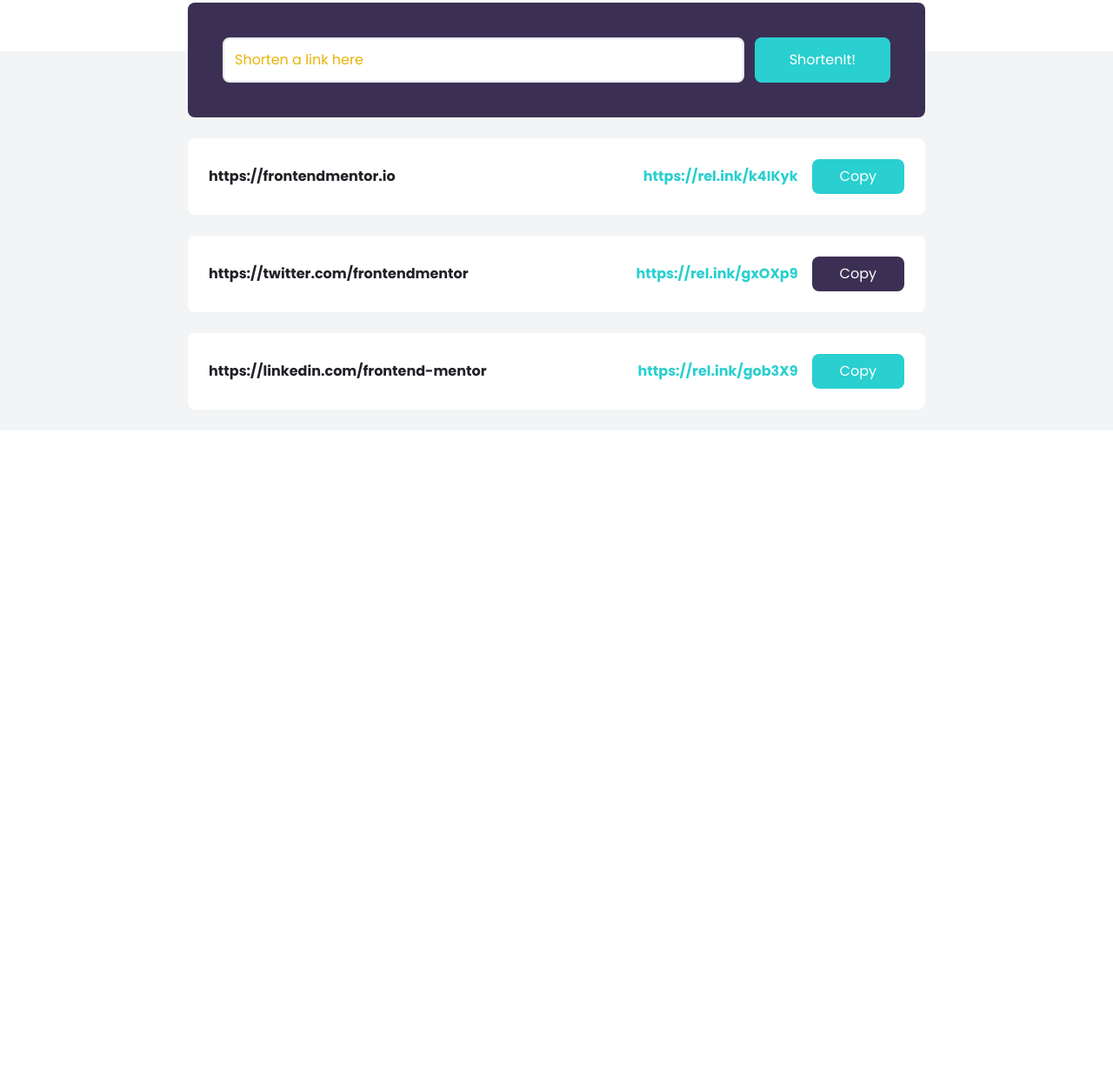
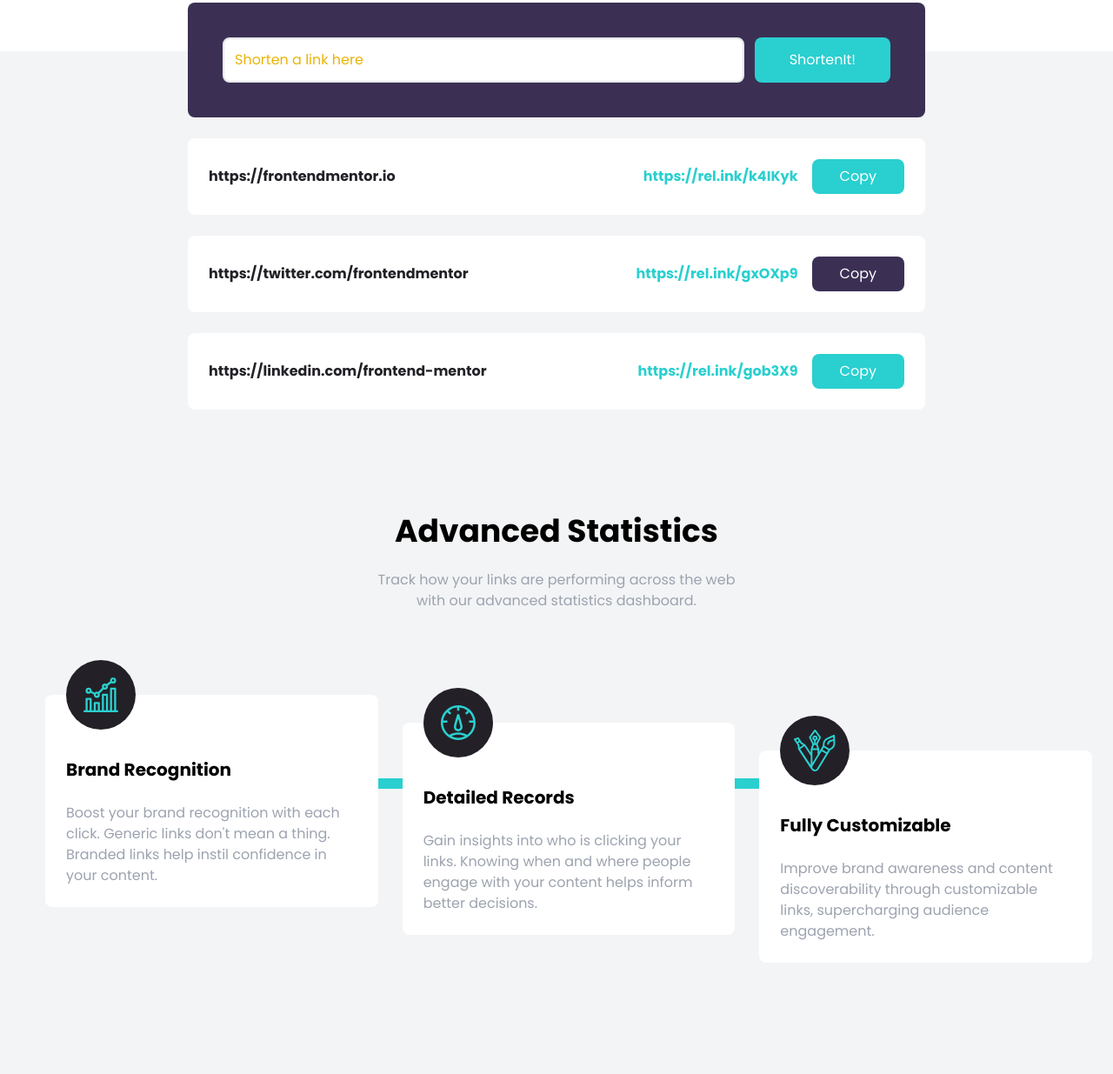
Before and after one commit to bikokwa/shortly, a website: page src/index.html in a window 1280 px wide. Shown: the part 685-1920 px from the top of the page at 87% size. Before the commit the page ends 1180 px from the top, so only its background shows below. Drawn offline with Linux system fonts and the light colour scheme.

Commit message:
feature boxes

```diff
--- a/src/index.html
+++ b/src/index.html
@@ -185,5 +185,105 @@
         </div>
       </div>
     </section>
+
+    <!-- Stats Section -->
+    <section id="stats" class="py-24 bg-gray-100">
+      <div class="container mx-auto px-3">
+        <h2 class="text-4xl mb-6 font-bold text-center">Advanced Statistics</h2>
+        <p class="max-w-xs mx-auto text-center text-gray-400 md:max-w-md">
+          Track how your links are performing across the web with our advanced
+          statistics dashboard.
+        </p>
+      </div>
+    </section>
+
+    <!-- Feature Box Section -->
+    <section id="features" class="pb-32 bg-gray-100">
+      <div
+        class="relative container flex flex-col items-start px-6 mx-auto md:flex-row md:space-x-7"
+      >
+        <!-- Horizontal Line -->
+        <div
+          class="hidden absolute top-24 left-16 h-3 w-10/12 bg-cyan md:block"
+        ></div>
+        <!-- Vertical Line -->
+        <div class="absolute w-2 left-1/2 h-full -ml-1 bg-cyan md:hidden"></div>
+
+        <!-- Box 1 -->
+        <div
+          class="relative flex flex-col p-6 space-y-6 bg-white rounded-lg md:w-1/3"
+        >
+          <!-- Image Positioning -->
+          <div class="absolute -ml-10 left-1/2 -top-10 md:left-16">
+            <!-- Image Container For Background & Center -->
+            <div
+              class="flex items-center justify-center w-20 h-20 p-4 rounded-full bg-veryDarkViolet"
+            >
+              <img src="images/icon-brand-recognition.svg" alt="" />
+            </div>
+          </div>
+          <!---->
+          <h5
+            class="pt-6 text-xl font-bold text-center capitalize md:text-left"
+          >
+            Brand Recognition
+          </h5>
+          <p class="text-center text-gray-400 md:text-left">
+            Boost your brand recognition with each click. Generic links don't
+            mean a thing. Branded links help instil confidence in your content.
+          </p>
+        </div>
+
+        <!-- Box 2 -->
+        <div
+          class="relative flex flex-col mt-24 p-6 space-y-6 bg-white rounded-lg md:mt-8 md:w-1/3"
+        >
+          <!-- Image Positioning -->
+          <div class="absolute -ml-10 left-1/2 -top-10 md:left-16">
+            <!-- Image Container For Background & Center -->
+            <div
+              class="flex items-center justify-center w-20 h-20 p-4 rounded-full bg-veryDarkViolet"
+            >
+              <img src="images/icon-detailed-records.svg" alt="" />
+            </div>
+          </div>
+          <!---->
+          <h5
+            class="pt-6 text-xl font-bold text-center capitalize md:text-left"
+          >
+            Detailed records
+          </h5>
+          <p class="text-center text-gray-400 md:text-left">
+            Gain insights into who is clicking your links. Knowing when and
+            where people engage with your content helps inform better decisions.
+          </p>
+        </div>
+
+        <!-- Box 3 -->
+        <div
+          class="relative flex flex-col mt-24 p-6 space-y-6 bg-white rounded-lg md:mt-16 md:w-1/3"
+        >
+          <!-- Image Positioning -->
+          <div class="absolute -ml-10 left-1/2 -top-10 md:left-16">
+            <!-- Image Container For Background & Center -->
+            <div
+              class="flex items-center justify-center w-20 h-20 p-4 rounded-full bg-veryDarkViolet"
+            >
+              <img src="images/icon-fully-customizable.svg" alt="" />
+            </div>
+          </div>
+          <!---->
+          <h5
+            class="pt-6 text-xl font-bold text-center capitalize md:text-left"
+          >
+            Fully customizable
+          </h5>
+          <p class="text-center text-gray-400 md:text-left">
+            Improve brand awareness and content discoverability through
+            customizable links, supercharging audience engagement.
+          </p>
+        </div>
+      </div>
+    </section>
   </body>
 </html>
```
Also changed, not shown: css/style.css.
